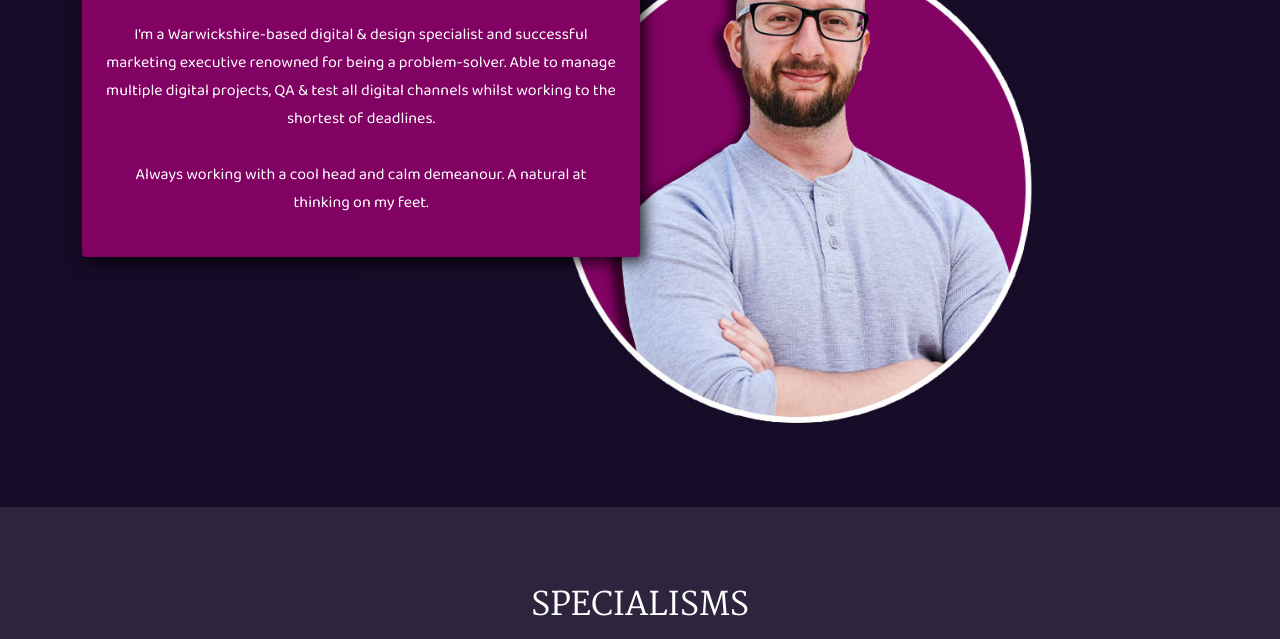
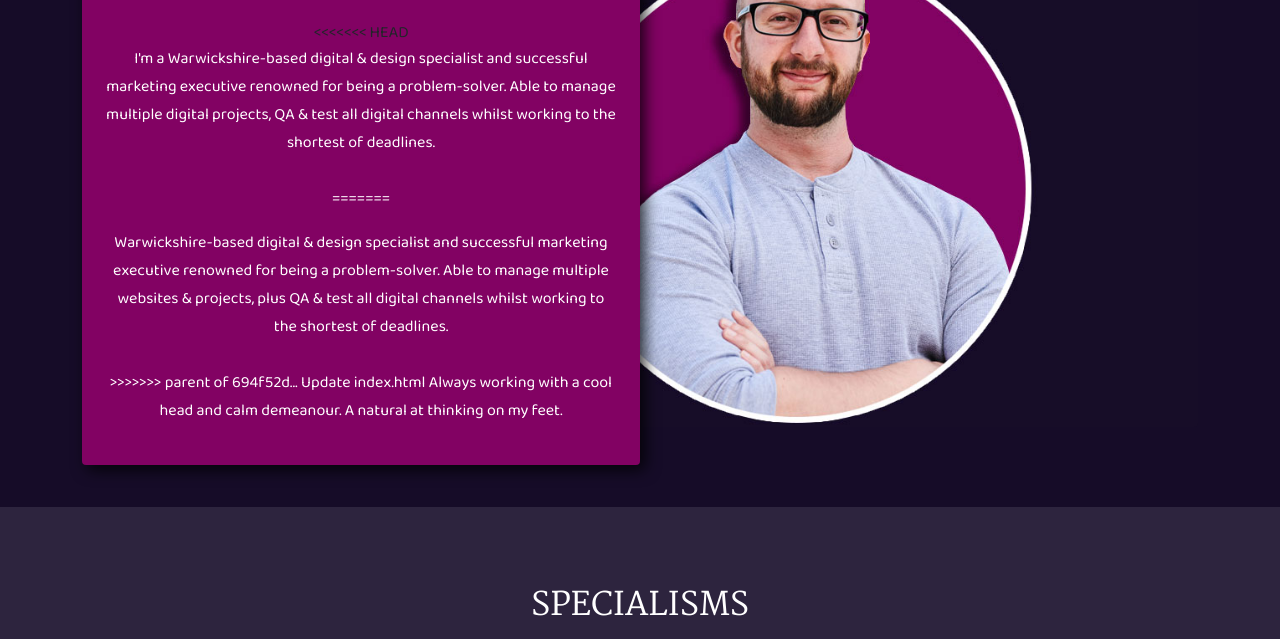
Before and after one commit to Liam-Timms/Portfolio, a plain HTML site: page index.html in a window 1280 px wide. Shown: the part 672-1311 px from the top of the page. Drawn offline with nearby package versions, Linux system fonts and the light colour scheme; a web font is replaced by a local one.

Commit message:
Update index.html

```diff
--- a/index.html
+++ b/index.html
@@ -58,7 +58,11 @@
               <h2 class="section-heading mb-4">
                 <p class="section-heading-upper white">Who?</p>
               </h2>
+<<<<<<< HEAD
               <p class="white">I'm a Warwickshire-based digital & design specialist and successful marketing executive renowned for being a problem-solver. Able to manage multiple digital projects, QA & test all digital channels whilst working to the shortest of deadlines.<br><br>
+=======
+              <p class="white">Warwickshire-based digital & design specialist and successful marketing executive renowned for being a problem-solver. Able to manage multiple websites & projects, plus QA & test all digital channels whilst working to the shortest of deadlines.<br><br>
+>>>>>>> parent of 694f52d... Update index.html
               Always working with a cool head and calm demeanour. A natural at thinking on my feet.
               </p>
             </div>
```
